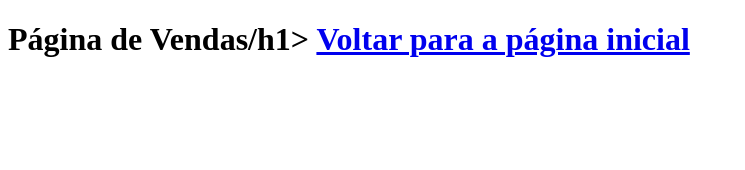
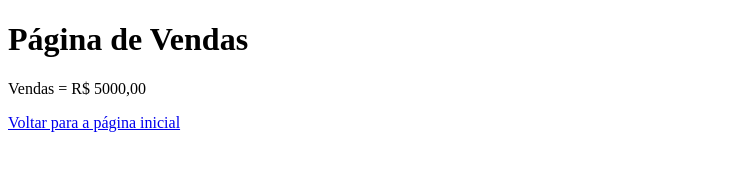
Before and after one commit to PombalGustavo/aulaTeste, a plain HTML site: page vendas.html in a window 1280 px wide. Shown: the whole page, without its empty margins (0-745 px from the left). Drawn offline with Linux system fonts and the light colour scheme.

Commit message:
Acrescentado valor das vendas

```diff
--- a/vendas.html
+++ b/vendas.html
@@ -6,7 +6,8 @@
     <title>Document</title>
 </head>
 <body>
-    <h1>Página de Vendas/h1>
-        <a href="index.html"> Voltar para a página inicial</a>
+    <h1>Página de Vendas</h1>
+    <p>Vendas = R$ 5000,00</p>
+    <a href="index.html"> Voltar para a página inicial</a>
 </body>
 </html>
```
